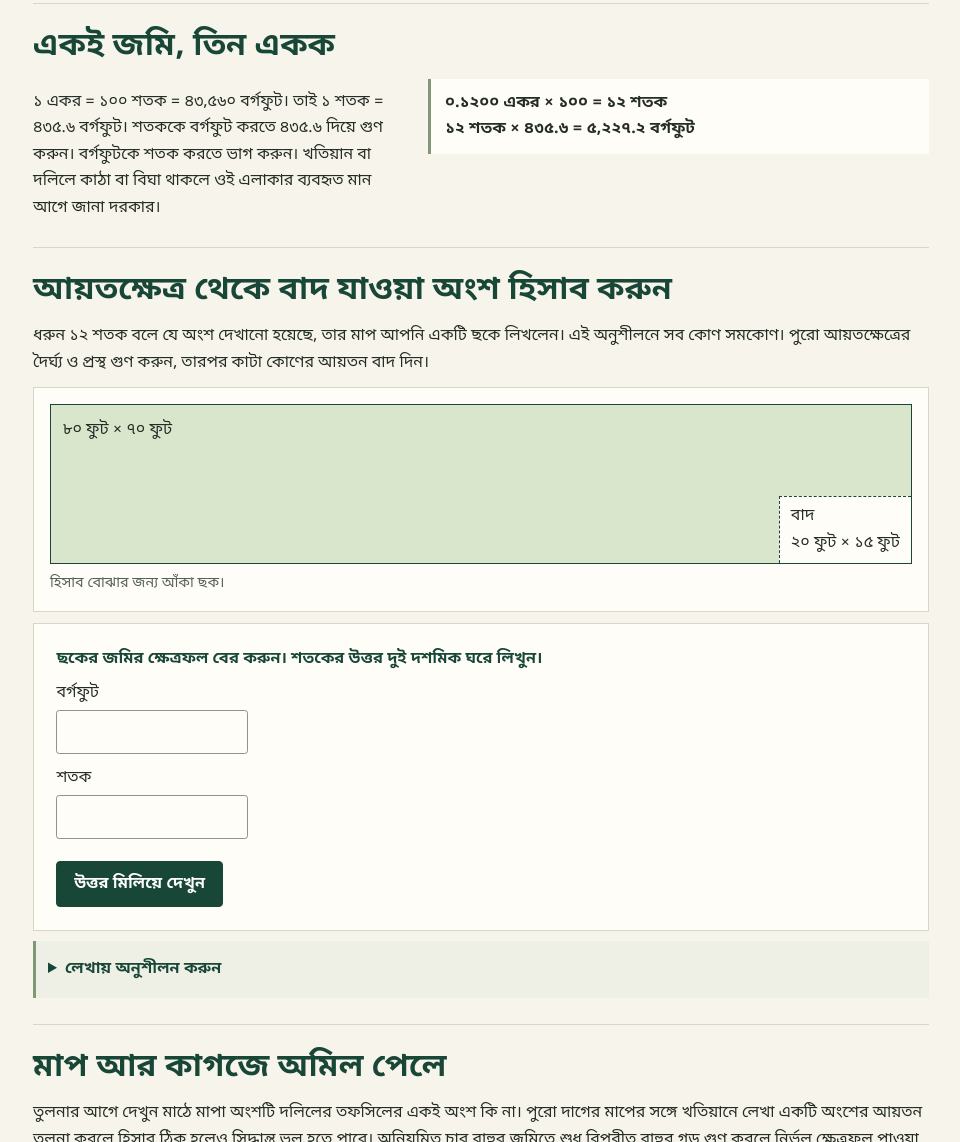
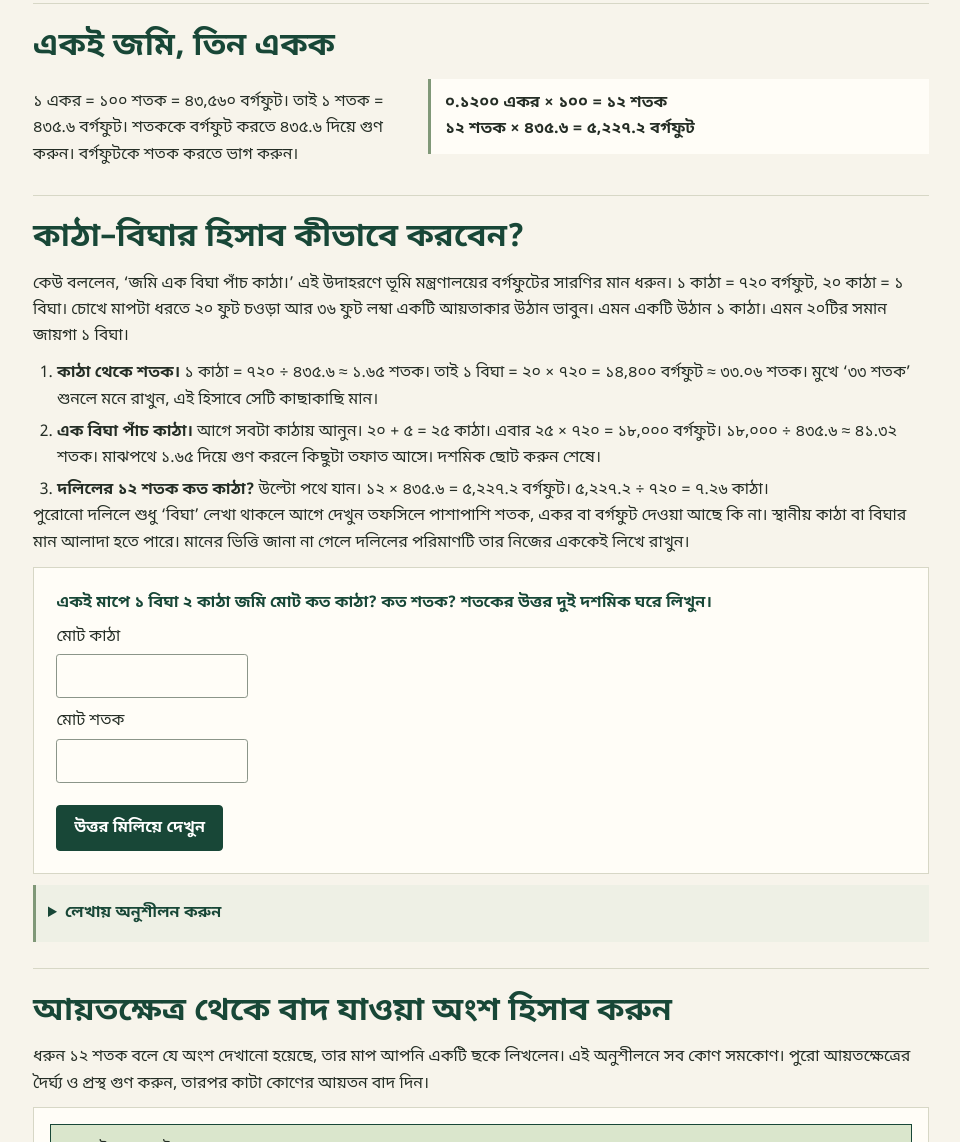
Before and after one commit to EftikharAzim/jomir-kagoj, a plain HTML site: page lessons/land-measurement/index.html in a window 1280 px wide. Shown: the part 1366-2508 px from the top of the page, without its empty margins (159-1119 px from the left). Drawn offline with Linux system fonts and the light colour scheme.

Commit message:
Teach katha and bigha conversions in the land measurement lesson

```diff
--- a/lessons/land-measurement/index.html
+++ b/lessons/land-measurement/index.html
@@ -4,7 +4,7 @@
   <meta charset="utf-8">
   <meta name="viewport" content="width=device-width, initial-scale=1">
   <meta name="theme-color" content="#f7f4eb">
-  <meta name="description" content="একর, শতক ও বর্গফুটে দলিলের পরিমাণ মিলিয়ে দেখুন।">
+  <meta name="description" content="কাঠা, বিঘা, শতক, একর ও বর্গফুটে একই জমির পরিমাণ মিলিয়ে দেখুন।">
   <title>জমির পরিমাণ হিসাব করুন | জমির কাগজ বুঝি</title>
   <link rel="stylesheet" href="../../styles.css">
   <script defer src="../../lesson.js"></script>
@@ -60,9 +60,33 @@
   </details>
 
     </section><section class="lesson-section stack lesson-section--paired">
-      <h2>একই জমি, তিন একক</h2><p>১ একর = ১০০ শতক = ৪৩,৫৬০ বর্গফুট। তাই ১ শতক = ৪৩৫.৬ বর্গফুট। শতককে বর্গফুট করতে ৪৩৫.৬ দিয়ে গুণ করুন। বর্গফুটকে শতক করতে ভাগ করুন। খতিয়ান বা দলিলে কাঠা বা বিঘা থাকলে ওই এলাকার ব্যবহৃত মান আগে জানা দরকার।</p>
+      <h2>একই জমি, তিন একক</h2><p>১ একর = ১০০ শতক = ৪৩,৫৬০ বর্গফুট। তাই ১ শতক = ৪৩৫.৬ বর্গফুট। শতককে বর্গফুট করতে ৪৩৫.৬ দিয়ে গুণ করুন। বর্গফুটকে শতক করতে ভাগ করুন।</p>
       <div class="lesson-visual"><p class="calculation">০.১২০০ একর × ১০০ = ১২ শতক<br>১২ শতক × ৪৩৫.৬ = ৫,২২৭.২ বর্গফুট</p></div>
 
+
+    </section><section id="katha-bigha" class="lesson-section stack">
+      <h2>কাঠা–বিঘার হিসাব কীভাবে করবেন?</h2><p>কেউ বললেন, ‘জমি এক বিঘা পাঁচ কাঠা।’ এই উদাহরণে ভূমি মন্ত্রণালয়ের বর্গফুটের সারণির মান ধরুন। ১ কাঠা = ৭২০ বর্গফুট, ২০ কাঠা = ১ বিঘা। চোখে মাপটা ধরতে ২০ ফুট চওড়া আর ৩৬ ফুট লম্বা একটি আয়তাকার উঠান ভাবুন। এমন একটি উঠান ১ কাঠা। এমন ২০টির সমান জায়গা ১ বিঘা।</p>
+      <div class="lesson-visual"><ol class="task-list">
+          <li><strong>কাঠা থেকে শতক।</strong> ১ কাঠা = ৭২০ ÷ ৪৩৫.৬ ≈ ১.৬৫ শতক। তাই ১ বিঘা = ২০ × ৭২০ = ১৪,৪০০ বর্গফুট ≈ ৩৩.০৬ শতক। মুখে ‘৩৩ শতক’ শুনলে মনে রাখুন, এই হিসাবে সেটি কাছাকাছি মান।</li>
+          <li><strong>এক বিঘা পাঁচ কাঠা।</strong> আগে সবটা কাঠায় আনুন। ২০ + ৫ = ২৫ কাঠা। এবার ২৫ × ৭২০ = ১৮,০০০ বর্গফুট। ১৮,০০০ ÷ ৪৩৫.৬ ≈ ৪১.৩২ শতক। মাঝপথে ১.৬৫ দিয়ে গুণ করলে কিছুটা তফাত আসে। দশমিক ছোট করুন শেষে।</li>
+          <li><strong>দলিলের ১২ শতক কত কাঠা?</strong> উল্টো পথে যান। ১২ × ৪৩৫.৬ = ৫,২২৭.২ বর্গফুট। ৫,২২৭.২ ÷ ৭২০ = ৭.২৬ কাঠা।</li>
+        </ol><p>পুরোনো দলিলে শুধু ‘বিঘা’ লেখা থাকলে আগে দেখুন তফসিলে পাশাপাশি শতক, একর বা বর্গফুট দেওয়া আছে কি না। স্থানীয় কাঠা বা বিঘার মান আলাদা হতে পারে। মানের ভিত্তি জানা না গেলে দলিলের পরিমাণটি তার নিজের এককেই লিখে রাখুন।</p></div>
+      <form id="convert-katha-bigha" class="practice" data-exercise="fields" data-expected="" data-hint="" data-answer="১ বিঘা ২ কাঠা = ২০ + ২ = ২২ কাঠা। ২২ × ৭২০ = ১৫,৮৪০ বর্গফুট। ১৫,৮৪০ ÷ ৪৩৫.৬ ≈ ৩৬.৩৬ শতক।" hidden>
+    <fieldset><legend>একই মাপে ১ বিঘা ২ কাঠা জমি মোট কত কাঠা? কত শতক? শতকের উত্তর দুই দশমিক ঘরে লিখুন।</legend>
+    <label class="field">মোট কাঠা
+      <input name="katha" type="text" inputmode="numeric"
+        autocomplete="off" required data-expected="22" data-hint="এক বিঘার ২০ কাঠার সঙ্গে আরও ২ কাঠা যোগ করুন।">
+    </label>
+    <label class="field">মোট শতক
+      <input name="shotok" type="text" inputmode="decimal"
+        autocomplete="off" required data-expected="36.36" data-hint="মোট কাঠাকে ৭২০ দিয়ে গুণ করে বর্গফুট বের করুন। তারপর ৪৩৫.৬ দিয়ে ভাগ করুন।">
+    </label></fieldset>
+    <button class="button" type="submit">উত্তর মিলিয়ে দেখুন</button><p class="feedback" role="status" aria-live="polite" aria-atomic="true"></p>
+  </form><details class="static-answer">
+    <summary>লেখায় অনুশীলন করুন</summary>
+    <p>একই মাপে ১ বিঘা ২ কাঠা জমি মোট কত কাঠা? কত শতক? শতকের উত্তর দুই দশমিক ঘরে লিখুন।</p>
+    <details><summary>উত্তর দেখুন</summary><p>১ বিঘা ২ কাঠা = ২০ + ২ = ২২ কাঠা। ২২ × ৭২০ = ১৫,৮৪০ বর্গফুট। ১৫,৮৪০ ÷ ৪৩৫.৬ ≈ ৩৬.৩৬ শতক।</p></details>
+  </details>
 
     </section><section class="lesson-section stack">
       <h2>আয়তক্ষেত্র থেকে বাদ যাওয়া অংশ হিসাব করুন</h2><p>ধরুন ১২ শতক বলে যে অংশ দেখানো হয়েছে, তার মাপ আপনি একটি ছকে লিখলেন। এই অনুশীলনে সব কোণ সমকোণ। পুরো আয়তক্ষেত্রের দৈর্ঘ্য ও প্রস্থ গুণ করুন, তারপর কাটা কোণের আয়তন বাদ দিন।</p>
@@ -119,7 +143,7 @@
       <a href="../documents/index.html">আগের পাঠ</a>
       <a class="button" href="../survey-records/index.html">পরের পাঠ · সাবেক ও হাল দাগ মেলান</a>
     </nav>
-    <details class="sources"><summary>এই পাঠের সূত্র</summary><ul><li><a href="https://e-learning.bteb.gov.bd/upload/lesson/202504221745305568.pdf">বাংলাদেশ কারিগরি শিক্ষা বোর্ড · একর ও বর্গফুটের সম্পর্ক</a></li><li><a href="https://www.teachers.gov.bd/blog/details/792624">শিক্ষক বাতায়ন · শতক ও স্থানীয় জমির একক</a></li></ul></details></main>
+    <details class="sources"><summary>এই পাঠের সূত্র</summary><ul><li><a href="https://e-learning.bteb.gov.bd/upload/lesson/202504221745305568.pdf">বাংলাদেশ কারিগরি শিক্ষা বোর্ড · একর ও বর্গফুটের সম্পর্ক</a></li><li><a href="https://minland.gov.bd/pages/static-pages/694032ae35ce18e1c0560717">ভূমি মন্ত্রণালয় · ভূমি পরিমাপের আদর্শ এককসমূহ, কাঠা ও বিঘার বর্গফুটের সারণি</a></li></ul></details></main>
   <footer class="site-footer"><div class="wrap">
     <span>জমির কাগজ বুঝি</span><a href="../../documents/index.html">বাস্তব কাগজ পড়ুন</a>
   </div></footer>
```
Also changed, not shown: downloads/index.html (+2 -2 lines), index.html (+1 -1 lines), 2 other files.
